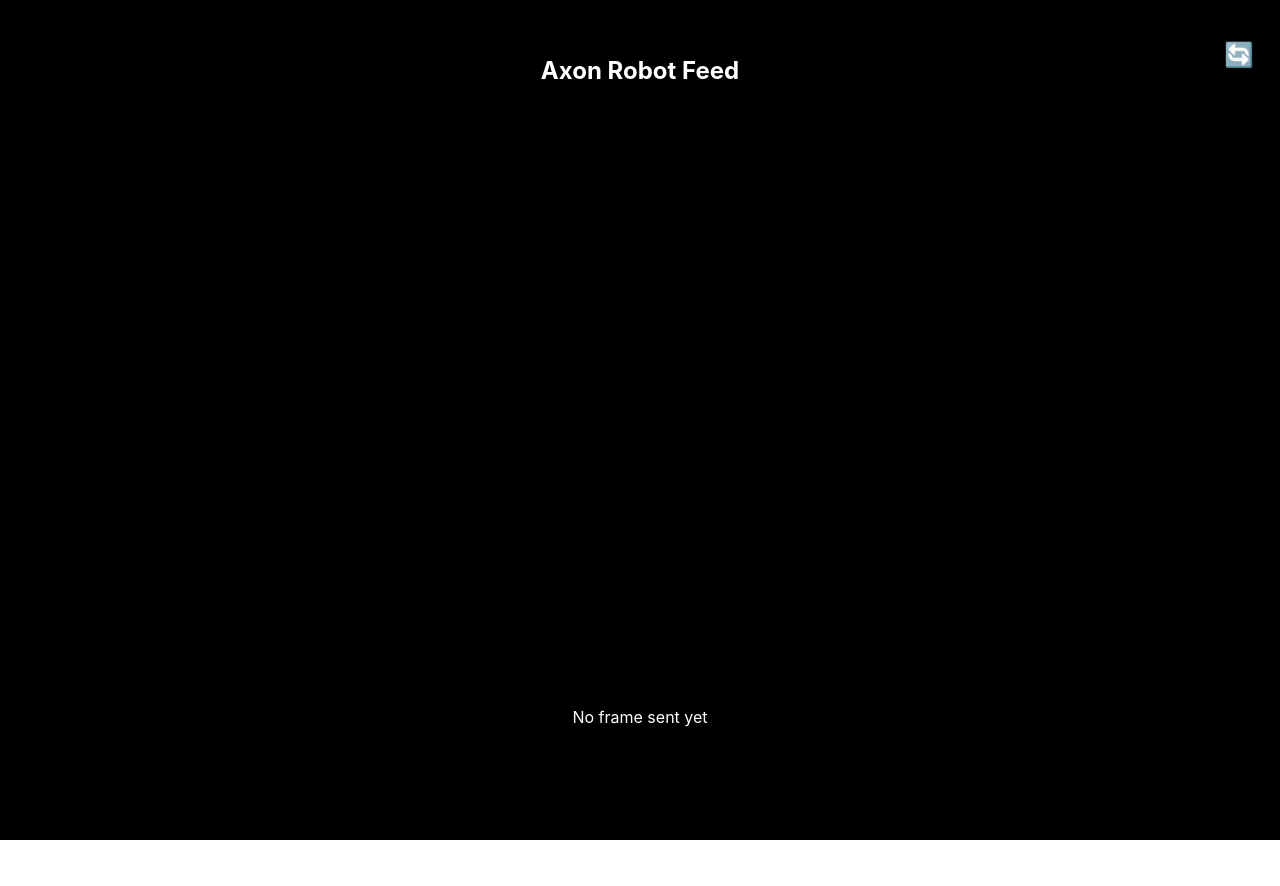
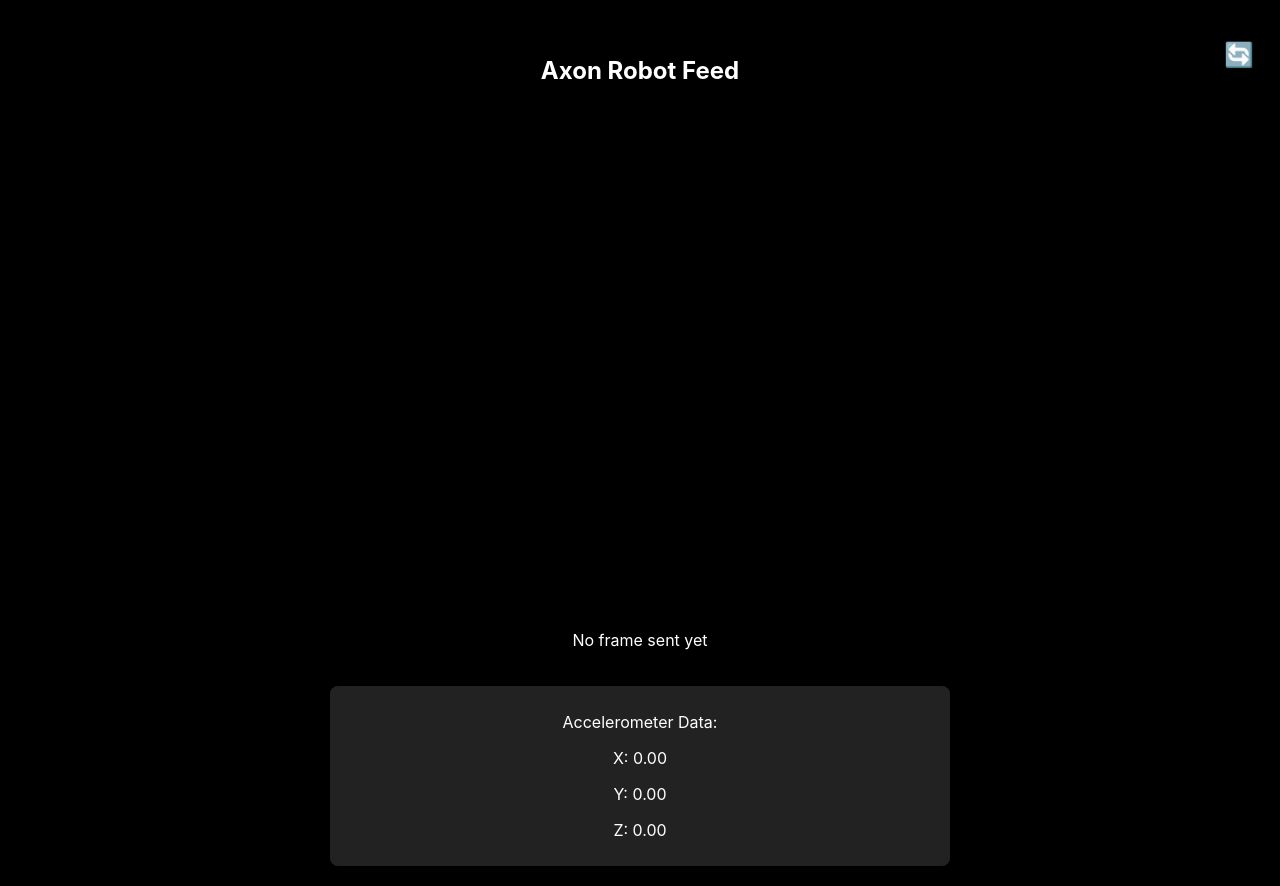
Before and after one commit to arjrj16/camera-accelerometer, a React (Create React App) app: page / in a window 1280 px wide. Before the commit the page ends 840 px from the top, so only its background shows below. Built offline with nearby package versions, Linux system fonts and the light colour scheme; no server answers.

Commit message:
added accelerometer

```diff
--- a/src/App.js
+++ b/src/App.js
@@ -1,3 +1,4 @@
+//
 import React, { useState, useEffect, useRef } from "react";
 
 function App() {
@@ -6,6 +7,7 @@
   const [facingMode, setFacingMode] = useState("environment"); // "environment" = back, "user" = front
   const [lastFrameTime, setLastFrameTime] = useState("No frame sent yet");
   const [textColor, setTextColor] = useState("#fff"); // Default white text
+  const [accelData, setAccelData] = useState({ x: 0, y: 0, z: 0 });
 
   // Set up the camera stream when facingMode changes
   useEffect(() => {
@@ -35,7 +37,7 @@
     };
   }, [facingMode]);
 
-  // Capture a frame every 30 seconds and send it to the server
+  // Capture a frame every 45 seconds and send it to the server
   useEffect(() => {
     const interval = setInterval(() => {
       if (videoRef.current && canvasRef.current) {
@@ -68,6 +70,16 @@
     return () => clearInterval(interval);
   }, []);
 
+  // Listen for accelerometer data and update state
+  useEffect(() => {
+    function handleMotion(event) {
+      const { x, y, z } = event.accelerationIncludingGravity || {};
+      setAccelData({ x, y, z });
+    }
+    window.addEventListener("devicemotion", handleMotion);
+    return () => window.removeEventListener("devicemotion", handleMotion);
+  }, []);
+
   // Toggle between front and back cameras
   const toggleCamera = () => {
     setFacingMode((prev) => (prev === "environment" ? "user" : "environment"));
@@ -84,6 +96,13 @@
       </div>
       {/* Display last frame sent time directly below the video */}
       <p style={{ ...styles.text, color: textColor }}>{lastFrameTime}</p>
+      {/* Accelerometer Data Box */}
+      <div style={styles.accelBox}>
+        <p>Accelerometer Data:</p>
+        <p>X: {accelData.x?.toFixed(2)}</p>
+        <p>Y: {accelData.y?.toFixed(2)}</p>
+        <p>Z: {accelData.z?.toFixed(2)}</p>
+      </div>
       {/* Hidden canvas for capturing video frames */}
       <canvas ref={canvasRef} style={{ display: "none" }} />
     </div>
@@ -120,15 +139,26 @@
   videoContainer: {
     width: "75vh",
     height: "75vh",
+    overflow: "hidden",
+    borderRadius: "8px",
   },
   video: {
     width: "100%",
-    borderRadius: "8px",
+    height: "100%",
+    objectFit: "cover",
   },
   text: {
     fontSize: "16px",
     marginTop: "10px",
   },
+  accelBox: {
+    backgroundColor: "#222",
+    padding: "10px",
+    borderRadius: "8px",
+    marginTop: "20px",
+    textAlign: "center",
+    width: "75vh",
+  },
 };
 
 export default App;
```
